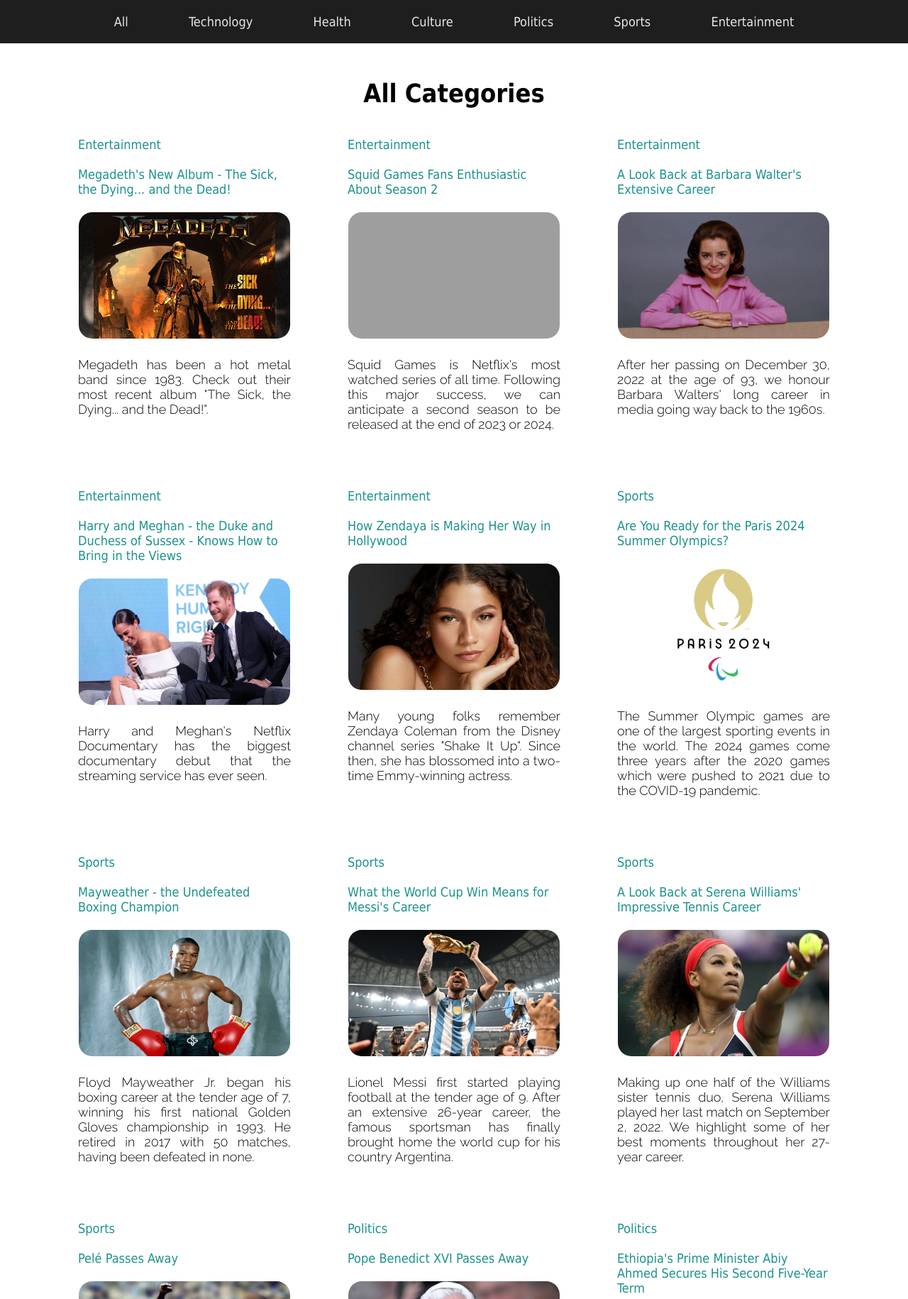
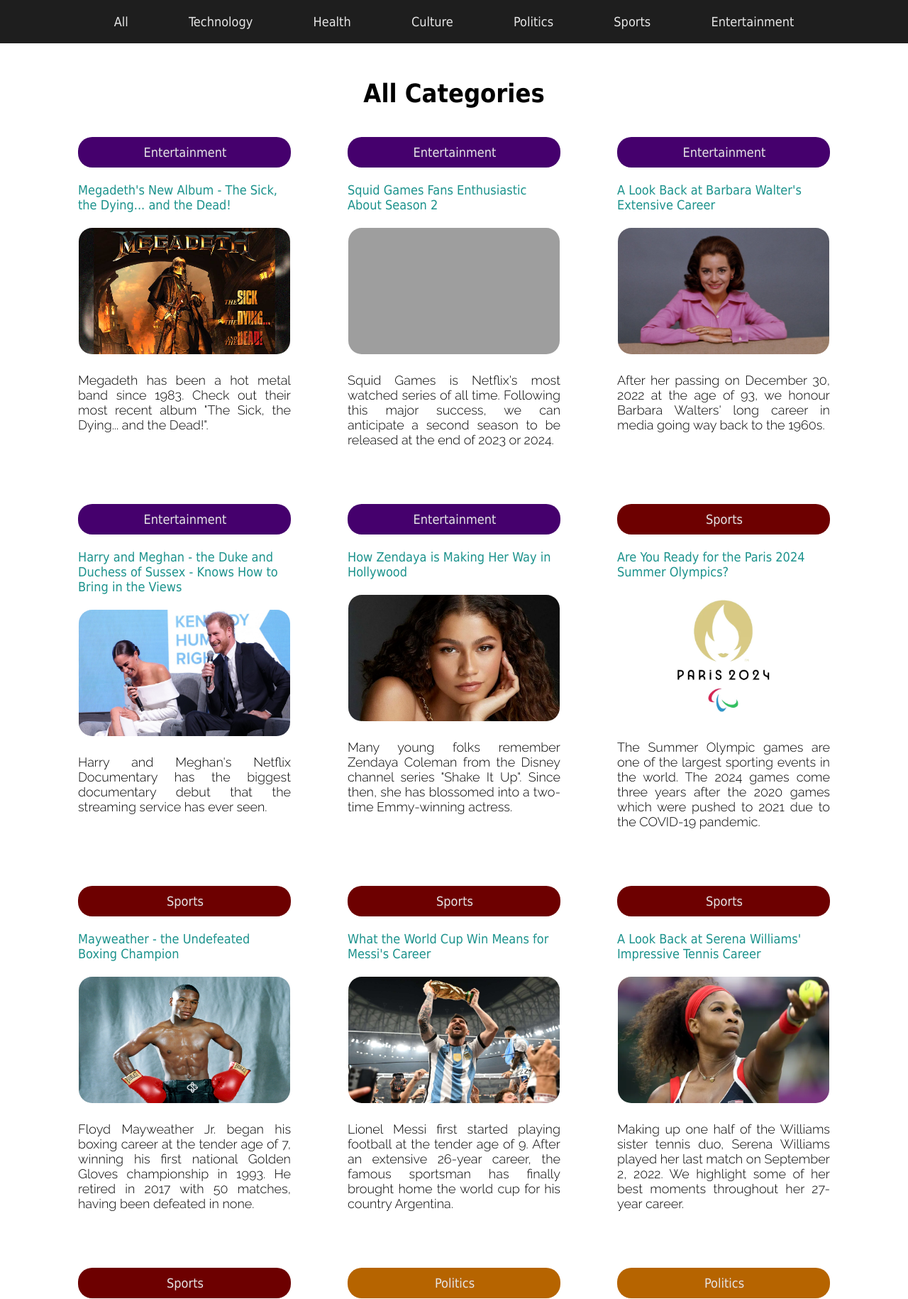
Before and after one commit to thelearner411/Media_Web_App, a Django app: page /browse/all in a window 1280 px wide. Shown: the part 90-1920 px from the top of the page at 71% size. Run offline with Django 4.2, Linux system fonts and the light colour scheme; data comes from the database, SQL or seed files in the repository; grey boxes are pictures that could not be loaded.

Commit message:
category tags added

```diff
--- a/torremedia/app/templates/article.html
+++ b/torremedia/app/templates/article.html
@@ -14,7 +14,7 @@
 
 <div id="article-wrapper">
 
-<a href="/browse/{{article.category.id}}" id="article-category" class="center-text">{{article.category}}</a><br>
+<a href="/browse/{{article.category.id}}" id="article-category" class="{{article.category|lower}}-article-tag center-text">{{article.category}}</a><br>
 <h2 class="center-text">{{article.title}}</h2><br>
 <p id="article-writer" class="center-text">{{ article.writer }}</p><br>
 {% if article.createdAt == article.updatedAt %}
--- a/torremedia/app/templates/browse.html
+++ b/torremedia/app/templates/browse.html
@@ -9,7 +9,6 @@
 {% include "top-nav.html" %}
 
 {% endblock %}
-
 
 {% block content %}
 
--- a/torremedia/app/templates/browseall.html
+++ b/torremedia/app/templates/browseall.html
@@ -19,7 +19,9 @@
   {% for article in articles %}
   <div class="article-grid-item">
 
-    <a href="/browse/{{ article.category.id }}" class="article-grid-item-category">{{ article.category }}</a><br><br>
+    <div class="article-grid-item-category-div {{article.category|lower}}-browse-tag">
+    <a href="/browse/{{ article.category.id }}" class="article-grid-item-category-link center-text">{{ article.category }}</a>
+    </div><br>
     <a href="/article/{{ article.id }}" class="article-grid-item-title">{{ article.title }}</a><br><br>
     <a href="/article/{{ article.id }}"><img src="{{ article.coverImg.url }}" alt="{{ article.coverImg }}" height="180" width="300"
     class="article-grid-item-image"></a><br><br>
--- a/torremedia/app/templates/index.html
+++ b/torremedia/app/templates/index.html
@@ -20,7 +20,7 @@
 
 <p class="center-text">Discover the latest news in technology, health, culture, politics, sports and entertainment!</p><br>
 
-<button onclick="location.href = 'browse/all';" id="browse-all-button">Browse all articles >></button><br><br>
+<button onclick="location.href = 'browse/all';" id="browse-all-button">Browse All Categories >></button><br><br>
 
 
 <p id="browse-category-prompt" class="center-text">Or check out articles in a specific category.</p><br>
--- a/torremedia/static/style.css
+++ b/torremedia/static/style.css
@@ -6,6 +6,12 @@
     --mediumgrey: rgb(80, 80, 80);
     --offwhite: rgb(230, 230, 230);
     --teal: rgb(27, 146, 140);
+    --darkblue: rgb(0, 22, 109);
+    --darkgreen: rgb(15, 109, 0);
+    --gold: rgb(188, 147, 0);
+    --darkorange:rgb(182, 100, 0);
+    --burgundy: rgb(109, 0, 0);
+    --darkpurple: rgb(69, 0, 109);
 }
 
 *{
@@ -198,8 +204,41 @@
     align-items: center;
 }
 
-.article-grid-item-category{
-    color: var(--teal);
+.article-grid-item-category-div{
+    border: solid transparent 1px;
+    border-radius: 20px;
+    width: 100%;
+}
+
+.technology-browse-tag{
+    background-color: var(--darkblue);
+}
+
+.health-browse-tag{
+    background-color: var(--darkgreen);
+}
+
+.culture-browse-tag{
+    background-color: var(--gold);
+}
+
+.politics-browse-tag{
+    background-color: var(--darkorange);
+}
+
+.sports-browse-tag{
+    background-color: var(--burgundy);
+}
+
+.entertainment-browse-tag{
+    background-color: var(--darkpurple);
+}
+
+.article-grid-item-category-link{
+    display: block;
+    color: var(--offwhite);
+    padding: 10px;
+    width: 300px;
 }
 
 .article-grid-item-title{
@@ -228,6 +267,36 @@
 
 #article-category{
     display: block;
+    border: solid transparent 1px;
+    border-radius: 20px;
+    color: var(--offwhite);
+    margin: auto;
+    padding: 10px;
+    width: 200px;
+}
+
+.technology-article-tag{
+    background-color: var(--darkblue);
+}
+
+.health-article-tag{
+    background-color: var(--darkgreen);
+}
+
+.culture-article-tag{
+    background-color: var(--gold);
+}
+
+.politics-article-tag{
+    background-color: var(--darkorange);
+}
+
+.sports-article-tag{
+    background-color: var(--burgundy);
+}
+
+.entertainment-article-tag{
+    background-color: var(--darkpurple);
 }
 
 #article-date{
```
